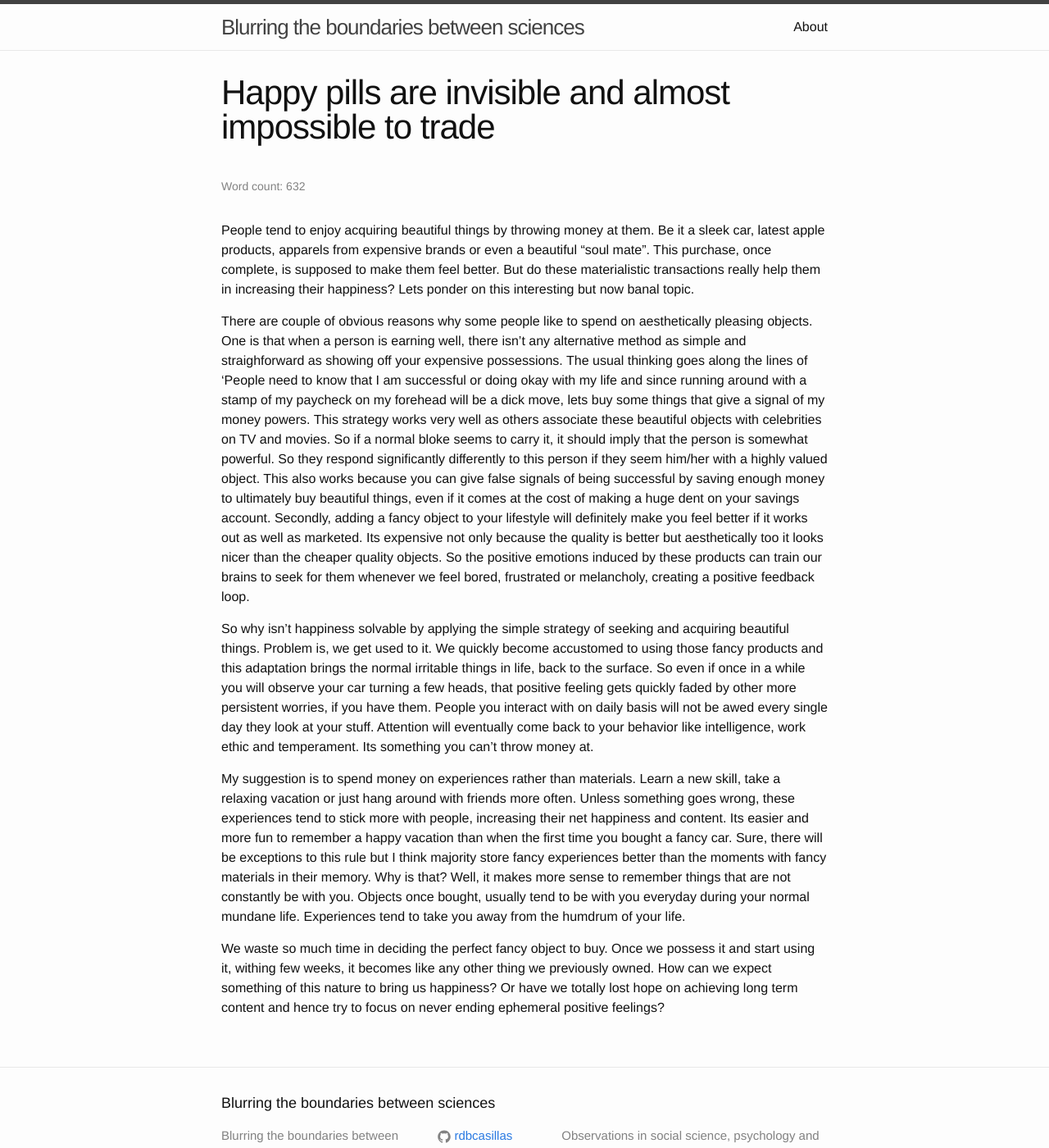
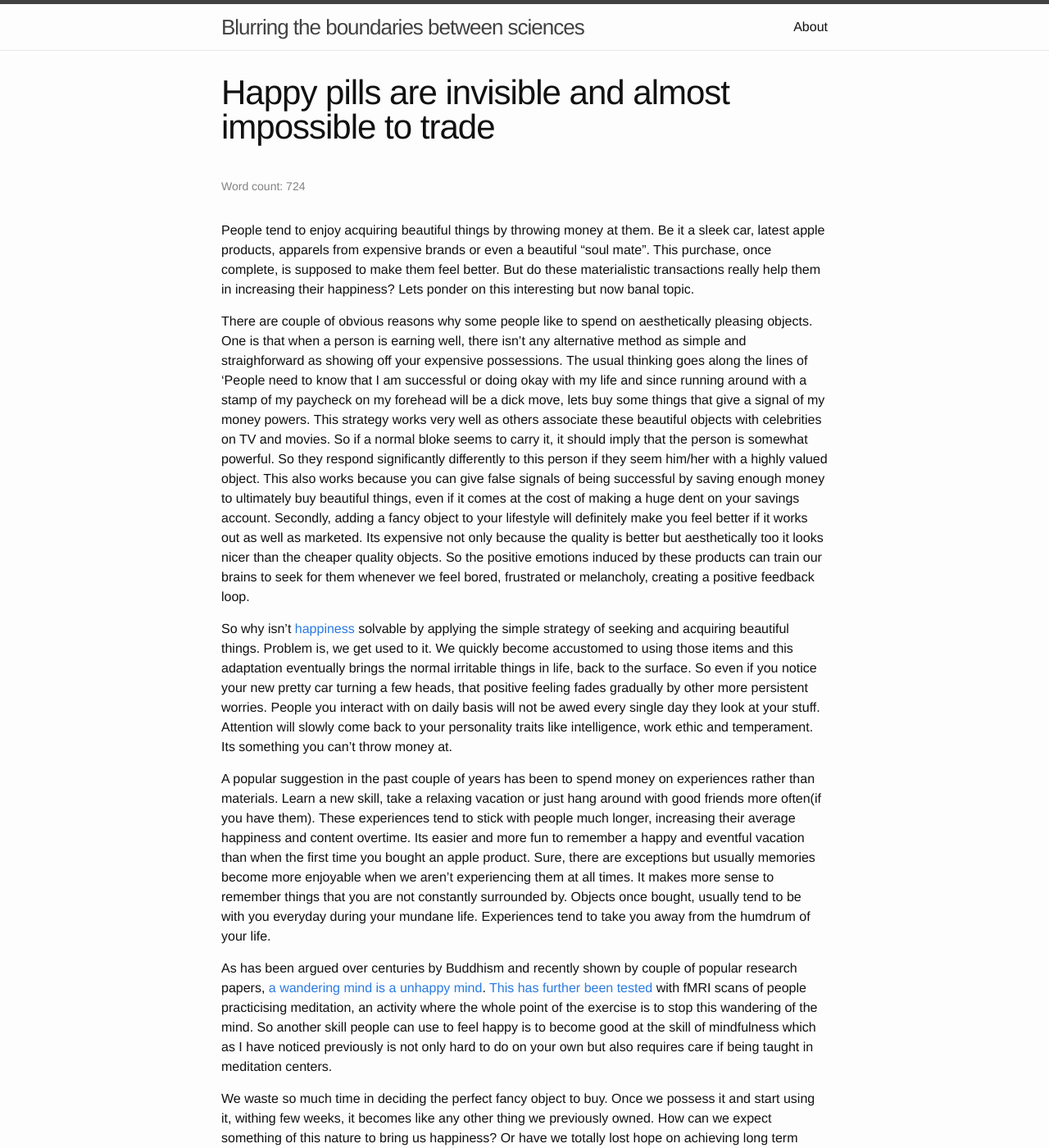
Before and after one commit to rdbcasillas/rdbcasillas.github.io, a Jekyll site: the page built from _posts/2015-11-09-happyPills.markdown, in a window 1280 px wide and 1400 px high. Shown: the whole window at 82% size. Built offline with Jekyll 4.4.1, drawn with Linux system fonts in a browser that asks for light colours; Markdown is read by kramdown in place of the engine named in the settings.

Commit message:
Added a paragraph to the happiness article

```diff
--- a/_posts/2015-11-09-happyPills.markdown
+++ b/_posts/2015-11-09-happyPills.markdown
@@ -8,8 +8,10 @@ People tend to enjoy acquiring beautiful things by throwing money at them. Be it
 
 There are couple of obvious reasons why some people like to spend on aesthetically pleasing objects. One is that when a person is earning well, there isn't any alternative method as simple and straighforward as showing off your expensive possessions. The usual thinking goes along the lines of ‘People need to know that I am successful or doing okay with my life and since running around with a stamp of my paycheck on my forehead will be a dick move, lets buy some things that give a signal of my money powers. This strategy works very well as others associate these beautiful objects with celebrities on TV and movies. So if a normal bloke seems to carry it, it should imply that the person is somewhat powerful. So they respond significantly  differently to this person if they seem him/her with a highly valued object. This also works because you can give false signals of being successful by saving enough money to ultimately buy beautiful things, even if it comes at the cost of making a huge dent on your savings account.  Secondly, adding a fancy object to your lifestyle will definitely make you feel better if it works out as well as marketed. Its expensive not only because the quality is better but aesthetically too it looks nicer than the cheaper quality objects. So the positive emotions induced by these products can train our brains to seek for them whenever we feel bored, frustrated or melancholy, creating a positive feedback loop.
 
-So why isn't happiness solvable by applying the simple strategy of seeking and acquiring beautiful things. Problem is, we get used to it. We quickly become accustomed to using those fancy products and this adaptation brings the normal irritable things in life, back to the surface. So even if once in a while you will observe your car turning a few heads, that positive feeling gets quickly faded by other more persistent worries, if you have them. People you interact with on daily basis will not be awed every single day they look at your stuff. Attention will eventually come back to your behavior like intelligence, work ethic and temperament. Its something you can't throw money at.
+So why isn't [happiness](http://plato.stanford.edu/entries/happiness/) solvable by applying the simple strategy of seeking and acquiring beautiful things. Problem is, we get used to it. We quickly become accustomed to using those items and this adaptation eventually brings the normal irritable things in life, back to the surface. So even if you notice your new pretty car turning a few heads, that positive feeling fades gradually by other more persistent worries. People you interact with on daily basis will not be awed every single day they look at your stuff. Attention will slowly come back to your personality traits like intelligence, work ethic and temperament. Its something you can't throw money at.
 
-My suggestion is to spend money on experiences rather than materials. Learn a new skill, take a relaxing vacation or just hang around with friends more often. Unless something goes wrong, these experiences tend to stick more with people, increasing their net happiness and content. Its easier and more fun to remember a happy vacation than when the first time you bought a fancy car. Sure, there will be exceptions to this rule but I think majority store fancy experiences better than the moments with fancy materials in their memory.  Why is that? Well, it makes more sense to remember things that are not constantly be with you. Objects once bought, usually tend to be with you everyday during your normal mundane life. Experiences tend to take you away from the humdrum of your life.
+A popular suggestion in the past couple of years has been to spend money on experiences rather than materials. Learn a new skill, take a relaxing vacation or just hang around with good friends more often(if you have them). These experiences tend to stick with people much longer, increasing their average happiness and content overtime. Its easier and more fun to remember a happy and eventful vacation than when the first time you bought an apple product. Sure, there are exceptions but usually memories become more enjoyable when we aren't experiencing them at all times. It makes more sense to remember things that you are not constantly surrounded by. Objects once bought, usually tend to be with you everyday during your mundane life. Experiences tend to take you away from the humdrum of your life.
+
+As has been argued over centuries by Buddhism and recently shown by couple of popular research papers, [a wandering mind is a unhappy mind](http://www.danielgilbert.com/KILLINGSWORTH%20&%20GILBERT%20(2010).pdf). [This has further been tested](http://www.yalescientific.org/2012/05/the-healing-art-of-meditation/) with fMRI scans of people practicising meditation, an activity where the whole point of the exercise is to stop this wandering of the mind. So another skill people can use to feel happy is to become good at the skill of mindfulness which as I have noticed previously is not only hard to do on your own but also requires care if being taught in meditation centers.
 
 We waste so much time in deciding the perfect fancy object to buy. Once we possess it and start using it, withing few weeks, it becomes like any other thing we previously owned. How can we expect something of this nature to bring us happiness? Or have we totally lost hope on achieving long term content and hence try to focus on never ending ephemeral positive feelings?
```
